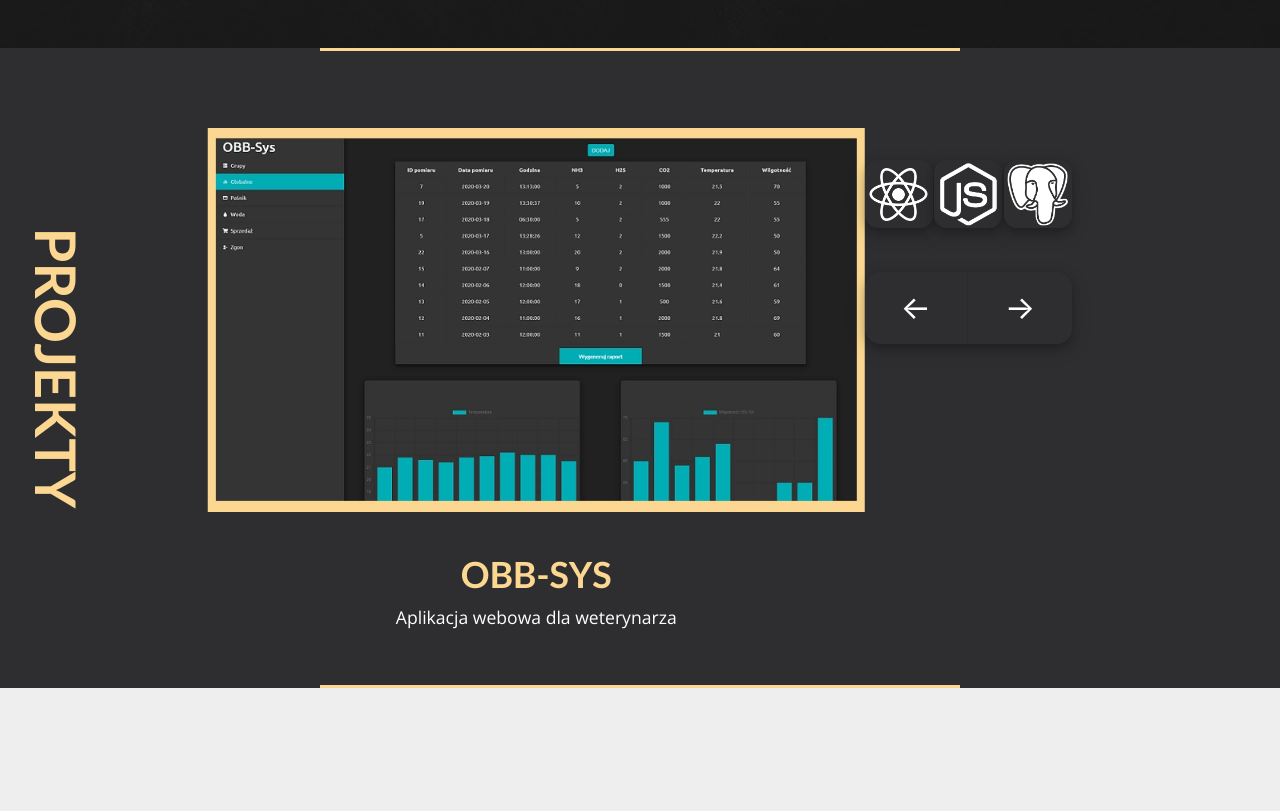
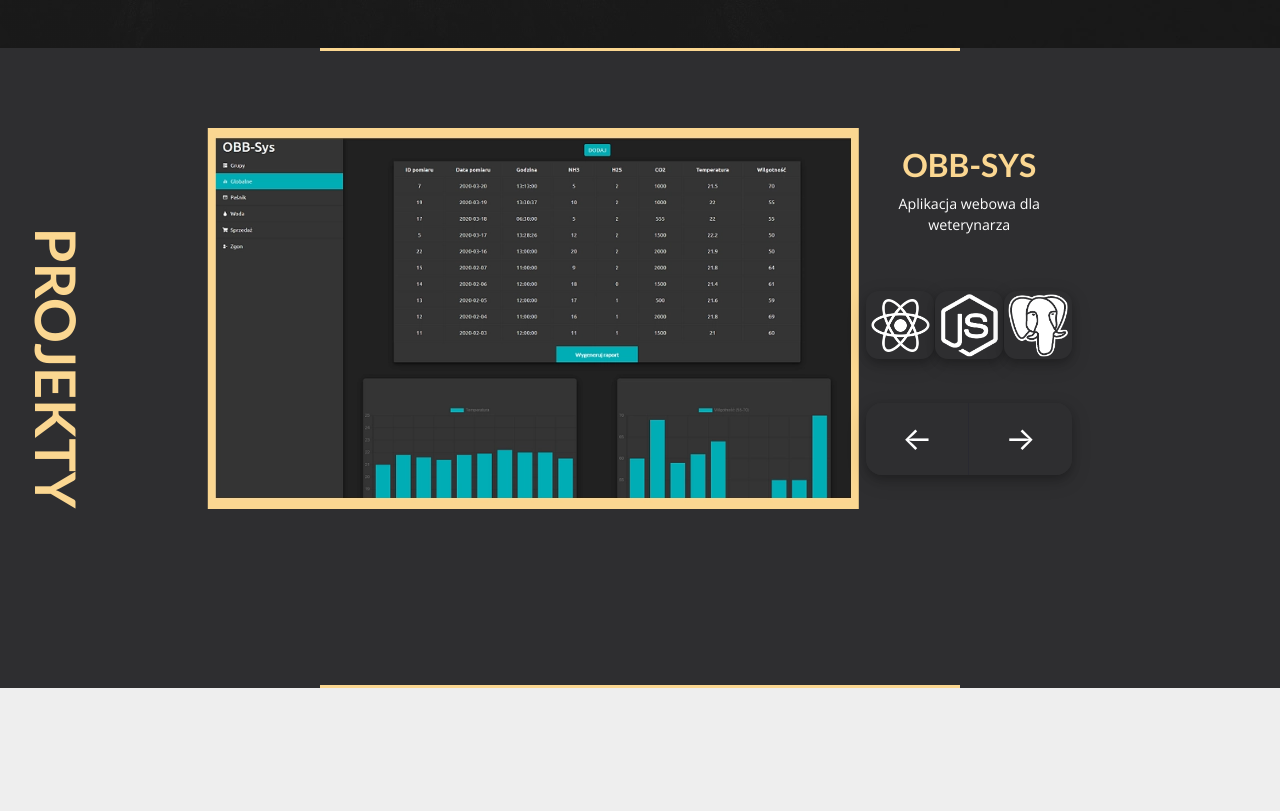
Before and after one commit to wojciechkubiak/my-site, a React (Create React App) app: page / in a window 1280 px wide. Shown: the part 760-1571 px from the top of the page. Built offline with nearby package versions, Linux system fonts and the light colour scheme.

Commit message:
Complete

```diff
--- a/src/components/Projects/Projects.css
+++ b/src/components/Projects/Projects.css
@@ -76,7 +76,7 @@
 .projects--subinfo > h3 {
   text-align: center;
   color: #fbd791;
-  font-size: 4.5vh;
+  font-size: calc(.8vh + 2vw);
   font-family: 'Lato', sans-serif;
   font-weight: 600;
   text-transform: uppercase;
@@ -85,7 +85,7 @@
 .projects--subinfo > p {
   text-align: center;
   color: #ffffff;
-  font-size: 2.2vh !important;
+  font-size: calc(.5vh + .8vw);
   font-family: 'Open Sans', sans-serif;
   font-weight: 300;
 }
@@ -136,7 +136,7 @@
 .projects--technologies-container {
   width: 30%;
   height: 60vh;
-  margin-left: auto;
+  margin-left: 0.5em;
   margin-right: 0;
 }
 
--- a/src/components/Projects/Projects.js
+++ b/src/components/Projects/Projects.js
@@ -57,18 +57,21 @@ const Projects = props => {
     <div id="projects" ref={ref}>
       <h1>{props.t("projects.header", { framework: "react-i18next" })}</h1>
       <div className="projects--container" data-testid="Projects">
-        <figure className="projects--container-img-container">
-          <figure className="projects--container-img">
+        <div className="projects--container-img-container">
+          <div className="projects--container-img">
             <img src={require(`./../../img/${img}.webp`)} alt="Project-icon" />
-            <figcaption className="projects--subinfo">
+
+          </div>
+        </div>
+        <div className="projects--technologies-container">
+        <div className="projects--subinfo">
               <h3>{data[img - 1][0]}</h3>
               <p>{data[img - 1][1]}</p>
-            </figcaption>
-          </figure>
-        </figure>
-        <div className="projects--technologies-container">
+            </div>
           <div className="projects--technologies-container-alt">
+
             <span className="projects--span">
+
               <img
                 className="projects--img"
                 src={require(`./../../img/${imageSrc[img - 1][0]}`)}
--- a/src/translations/pl/common.json
+++ b/src/translations/pl/common.json
@@ -22,7 +22,7 @@
         "header": "Projekty",
         "opqnAbout": "Aplikacja mobilna dla dietetyków",
         "obbsysAbout": "Aplikacja webowa dla weterynarza",
-        "fittrackerAbout": "Aplikacja webowa typu CRUD dla dietetyków"
+        "fittrackerAbout": "Aplikacja CRUD-owa dla dietetyków"
     },
     "contact": {
         "header": "Kontakt",
```
